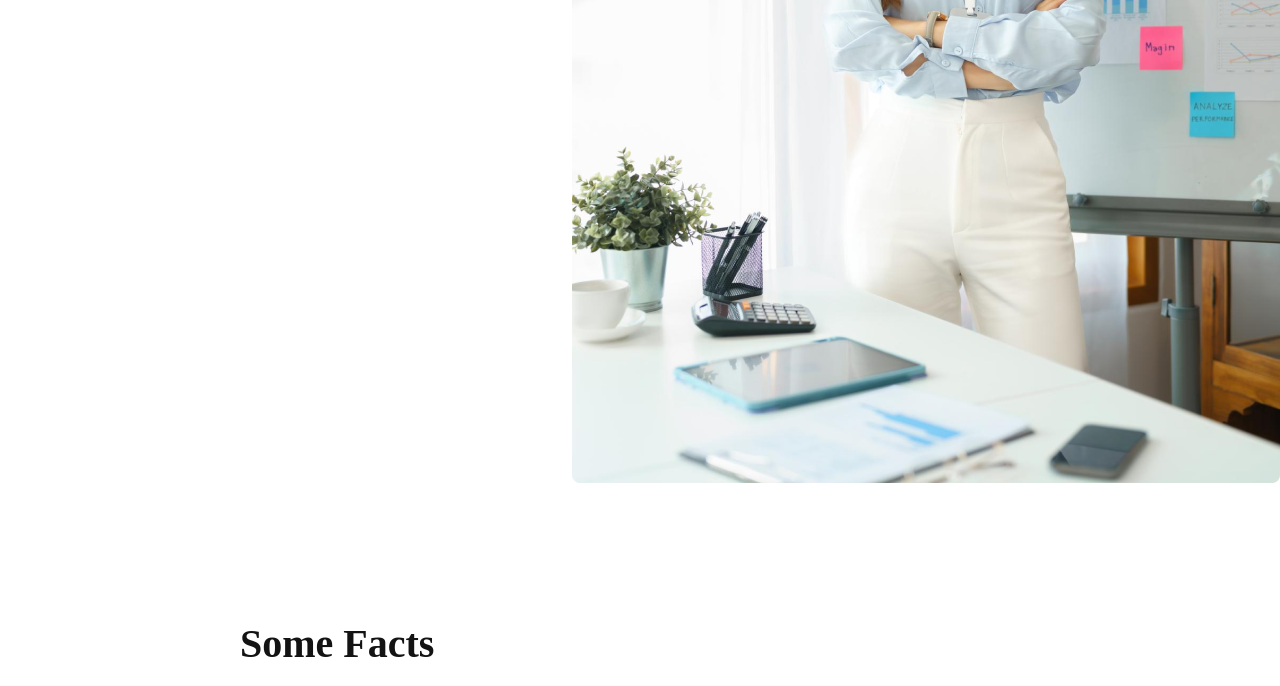
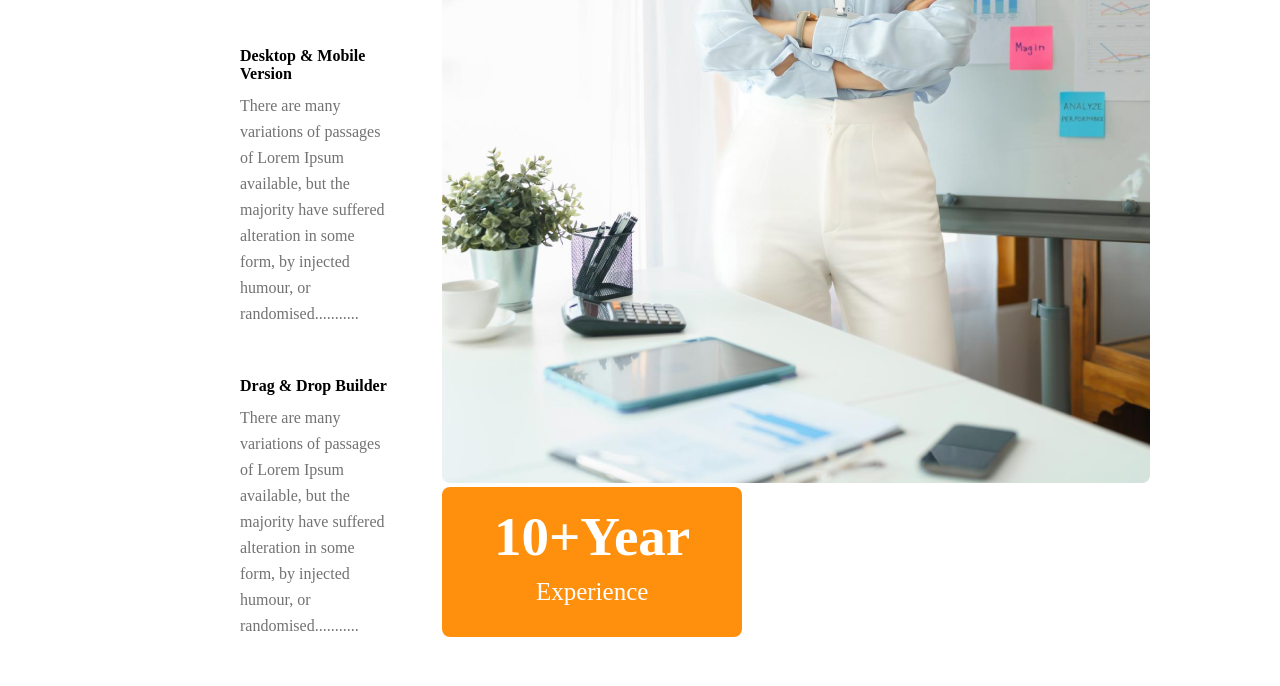
Before and after one commit to Fahim3831/Assignment-2, a plain HTML site: page index.html in a window 1280 px wide. Shown: the part 2518-3204 px from the top of the page. Drawn offline with Linux system fonts and the light colour scheme.

Commit message:
Almost Done

```diff
--- a/index.html
+++ b/index.html
@@ -54,7 +54,14 @@
                 <p class="section-description">There are many variations of passages of Lorem Ipsum available, but the majority have suffered alteration in some form, by injected humour, or randomised...........</p>
             </div>
             <div class="s2-image"><img src="./images/architect.png" alt="Architect Image">
+                <div class="experience-div">
+                    <h1>10+Year</h1>
+                    <h4>Experience</h4>
+                    <!-- <button class="experience-div">
+                    </button> -->
+                </div>
             </div>
+
         </section>
         <section class="section3">
             <div class="s3-title-container">
--- a/styles/styles.css
+++ b/styles/styles.css
@@ -122,6 +122,41 @@ nav{
 /* Section2 Design */
 .section2{
     display: flex;
+    margin: 130px 240px;
+}
+.s2-sub-title{
+    margin: 50px 0 10px;
+}
+.s2-image{
+    width: 500px;
+    height: auto;
+    margin-left: 54px;
+    margin-right: 140px;
+    margin-bottom: 120px;
+    position: relative;
+}
+/* Experience Div */
+.experience-div{
+    background: #FF900E;
+    border-radius: 8px;
+    width: 300px;
+    height: 150px;
+    position: absolute;
+}
+.experience-div > h1{
+    font-weight: 700;
+    font-size: 55px;
+    line-height: 70px;
+    text-align: center;
+    color: white;
+    padding-top: 15px;
+}
+.experience-div > h4{
+    font-weight: 500;
+    font-size: 25px;
+    line-height: 40px;
+    text-align: center;
+    color: #FFFFFF;
 }
 
 /* Section3 Design */
```
